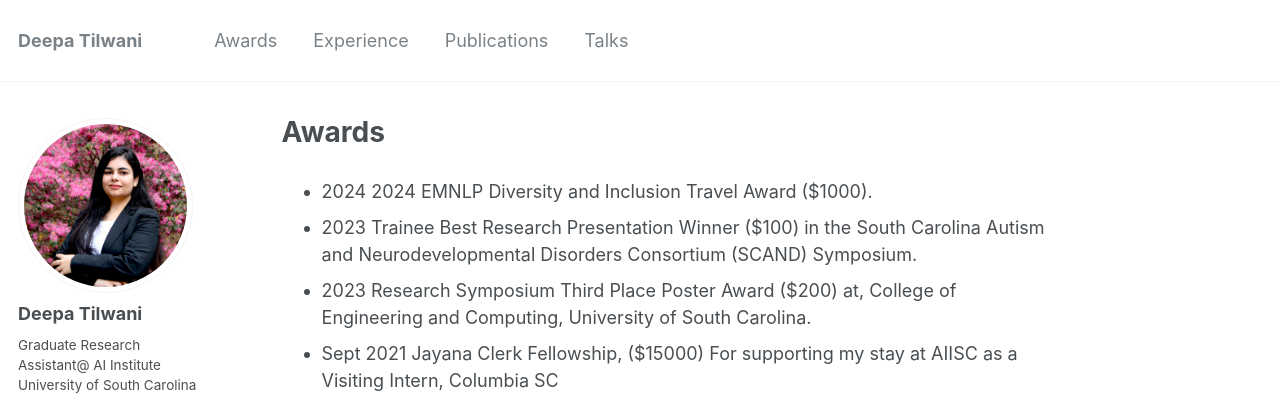
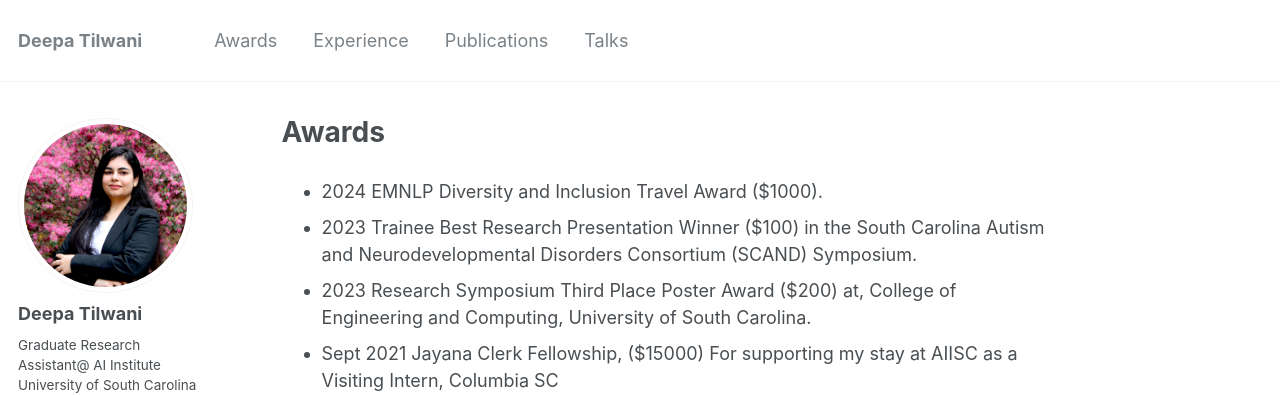
Before and after one commit to Deepa-Tilwani/deepa-tilwani.github.io, a Jekyll site: the page built from _pages/awards.md, in a window 1280 px wide. Shown: the top 395 px of the page. Built offline with Jekyll 4.4.1, drawn with Linux system fonts in a browser that asks for light colours; some web fonts are replaced.

Commit message:
Update awards.md

```diff
--- a/_pages/awards.md
+++ b/_pages/awards.md
@@ -3,7 +3,7 @@ title: "Awards"
 permalink: /awards/
 author_profile: true
 ---
-* 2024 2024 EMNLP Diversity and Inclusion Travel Award ($1000).
+* 2024 EMNLP Diversity and Inclusion Travel Award ($1000).
 * 2023 Trainee Best Research Presentation Winner ($100) in the South Carolina Autism and Neurodevelopmental Disorders Consortium (SCAND) Symposium.
 * 2023 Research Symposium Third Place Poster Award ($200) at, College of Engineering and Computing, University of South Carolina.
 * Sept 2021 Jayana Clerk Fellowship, ($15000) For supporting my stay at AIISC as a Visiting Intern, Columbia SC
```
